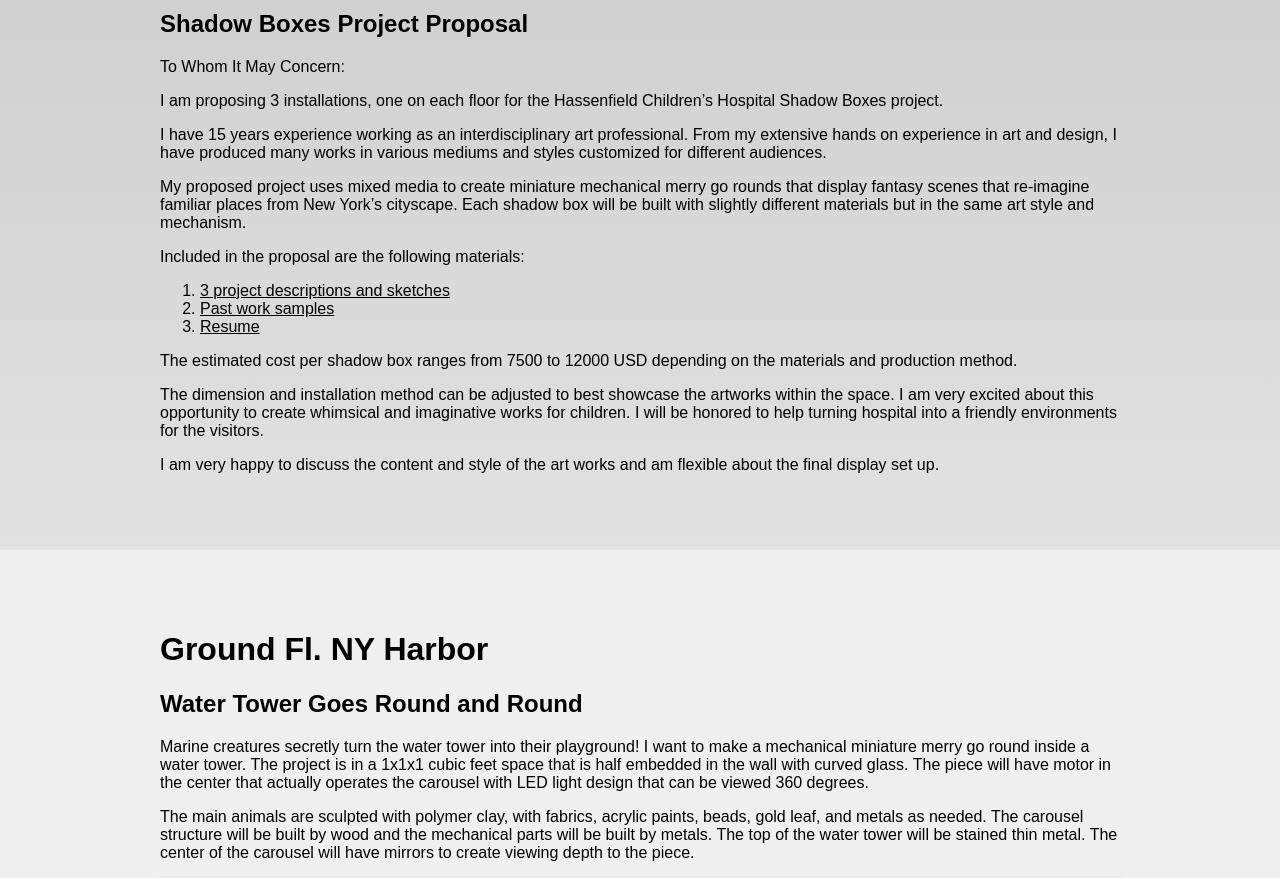
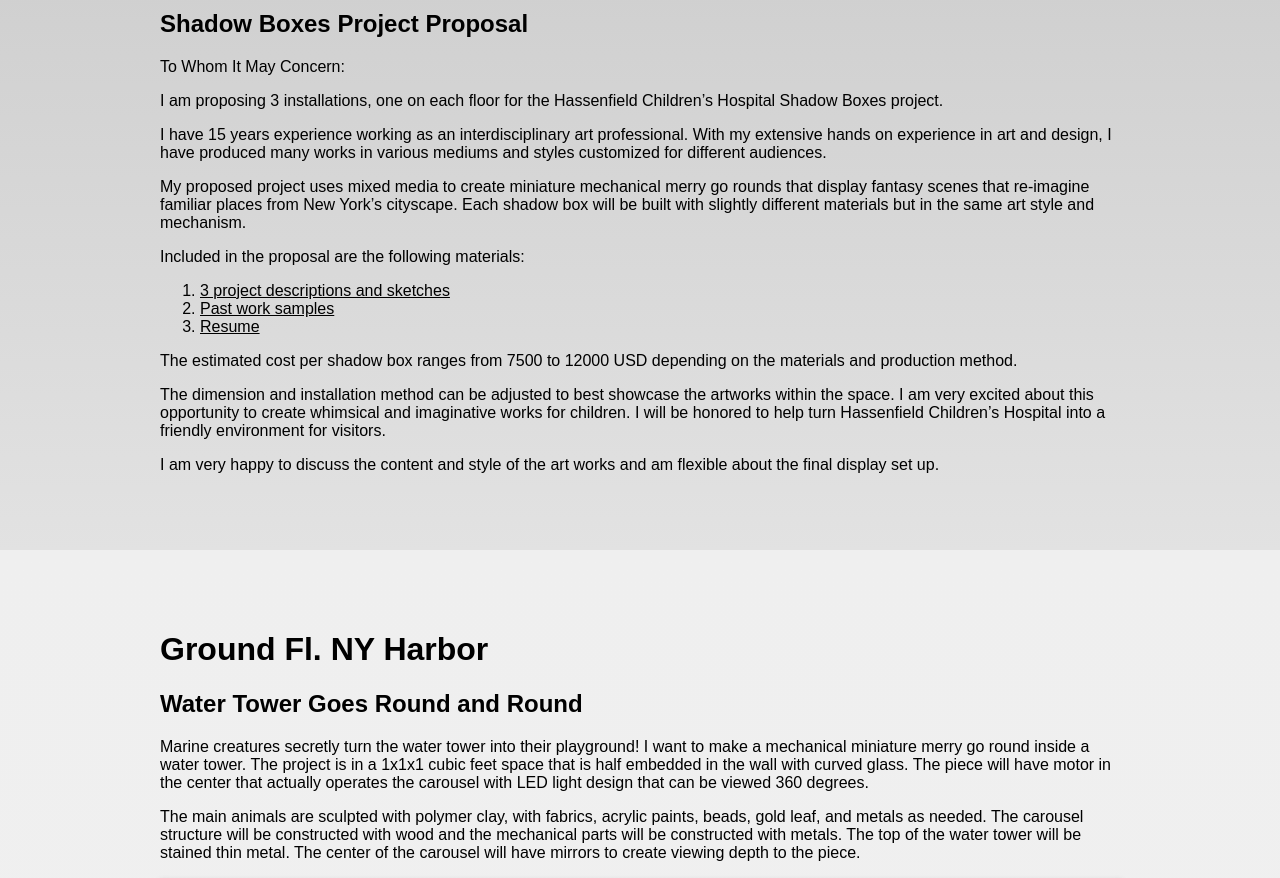
Before and after one commit to jongrover/hui-ying-tsai-proposal, a plain HTML site: page index.html in a window 1280 px wide. Shown: the part 240-1118 px from the top of the page. Drawn offline with Linux system fonts and the light colour scheme.

Commit message:
correct typos

```diff
--- a/index.html
+++ b/index.html
@@ -27,7 +27,7 @@
         <h2>Shadow Boxes Project Proposal</h2>
         <p>To Whom It May Concern:</p>
         <p>I am proposing 3 installations, one on each floor for the Hassenfield Children’s Hospital Shadow Boxes project.</p>
-        <p>I have 15 years experience working as an interdisciplinary art professional. From my extensive hands on experience in art and design, I have produced many works in various mediums and  styles customized for different audiences.</p>
+        <p>I have 15 years experience working as an interdisciplinary art professional. With my extensive hands on experience in art and design, I have produced many works in various mediums and  styles customized for different audiences.</p>
         <p>My proposed project uses mixed media to create miniature mechanical merry go rounds that display fantasy scenes that re-imagine familiar places from New York’s cityscape. Each shadow box will be built with slightly different materials but in the same art style and mechanism.</p>
         <p>Included in the proposal are the following materials:</p>
         <ol>
@@ -36,7 +36,7 @@
           <li><a data-scroll href="#resume">Resume</a></li>
         </ol>
         <p>The estimated cost per shadow box ranges from 7500 to 12000 USD depending on the materials and production method.</p>
-        <p>The dimension and installation method can be adjusted to best showcase the artworks within the space. I am very excited about this opportunity to create whimsical and imaginative works for children. I will be honored to help turning hospital into a friendly environments for the visitors.</p>
+        <p>The dimension and installation method can be adjusted to best showcase the artworks within the space. I am very excited about this opportunity to create whimsical and imaginative works for children. I will be honored to help turn  Hassenfield Children’s Hospital into a friendly environment for visitors.</p>
         <p>I am very happy to discuss the content and style of the art works and am flexible about the final display set up.</p>
       </div><!-- .wrap -->
     </section>
@@ -47,7 +47,7 @@
         <h1>Ground Fl. NY Harbor</h1>
         <h2>Water Tower Goes Round and Round</h2>
         <p>Marine creatures secretly turn the water tower into their playground! I want to make a mechanical miniature merry go round inside a water tower. The project is in a 1x1x1 cubic feet space that is half embedded in the wall with curved glass. The piece will have motor in the center that actually operates the carousel with LED light design that can be viewed 360 degrees.</p>
-        <p>The main animals are sculpted with polymer clay, with fabrics, acrylic paints, beads, gold leaf, and metals as needed. The carousel structure will be built by wood and the mechanical parts will be built by metals. The top of the water tower will be stained thin metal. The center of the carousel will have mirrors to create viewing depth to the piece. </p>
+        <p>The main animals are sculpted with polymer clay, with fabrics, acrylic paints, beads, gold leaf, and metals as needed. The carousel structure will be constructed with wood and the mechanical parts will be constructed with metals. The top of the water tower will be stained thin metal. The center of the carousel will have mirrors to create viewing depth to the piece. </p>
         <img class="responsive-media" src="images/water_tower.jpg" alt="Water Tower Goes Round and Round">
         <img class="responsive-media" src="images/water_tower_installation.jpg" alt="Water Tower Goes Round and Round Details">
         <h3>Project Sample: Squid</h3>
@@ -81,7 +81,7 @@
         <img class="responsive-media" src="images/match_mice.jpg" alt="Henry Bendel">
         <img class="responsive-media" src="images/parking_meter.jpg" alt="Henry Bendel 2">
         <img class="responsive-media" src="images/white_pigeon.jpg" alt="Henry Bendel 3">
-        <h2>Polymer clay Wgashi japanese desert mini sculpture. 2014, High 5 Games</h2>
+        <h2>Polymer clay Wagashi japanese dessert mini sculpture. 2014, High 5 Games</h2>
         <img class="responsive-media" src="images/wagashi.jpg" alt="High 5 Games">
       </div><!-- .wrap -->
     </section>
```
Also changed, not shown: images/pet_fashion_installation.jpg, images/subway_zoo_installation.jpg, images/water_tower_installation.jpg.
